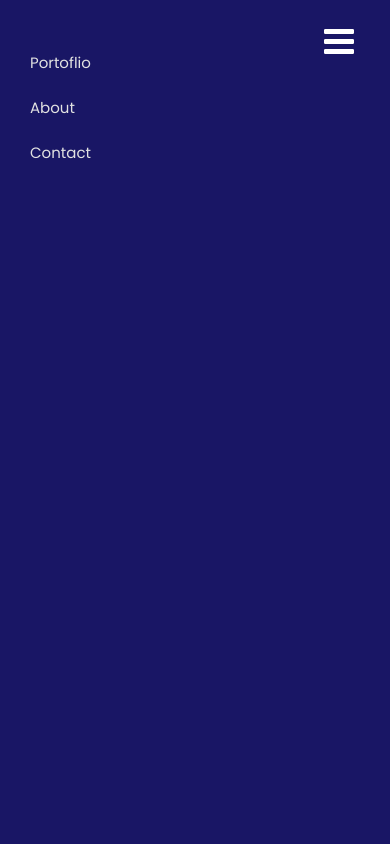
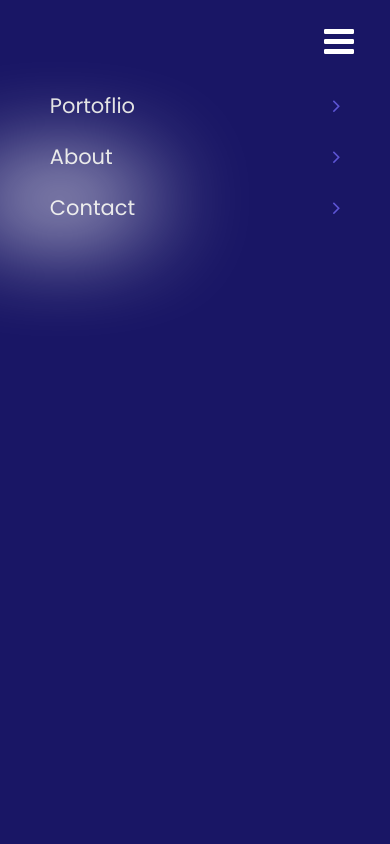
Before and after one commit to joel-kalema/Portfolio, a website: page index.html in a window 390 px wide. Both pictures are taken after a click on the button 339 px from the left and 41 px from the top of the page. Shown: the top 844 px of the page. Drawn offline with Linux system fonts and the light colour scheme; a web font is replaced by a local one.

Commit message:
Aded the nav-menu

```diff
--- a/index.html
+++ b/index.html
@@ -39,15 +39,29 @@
         <a href="#">JK</a>
         <nav>
           <button type="button" class="button">
-            <i class="fa fa-solid fa-bars"></i>
+            <i class="fa fa-solid fa-bars toggle"></i>
           </button>
           <div class="nav-links">
+            <span class="cercle-nav1"></span>
+            <span class="cercle-nav2"></span>
             <ul>
-              <li><a href="#">Portoflio</a></li>
-              <li><a href="#">About</a></li>
-              <li><a href="#">Contact</a></li>
               <li>
-                <a href="#contact"><i class="fa fa-envelope"></i></a>
+                <a href="#"
+                  >Portoflio<i class="fa fa-angle-right" aria-hidden="true"></i
+                ></a>
+              </li>
+              <li>
+                <a href="#"
+                  >About<i class="fa fa-angle-right" aria-hidden="true"></i
+                ></a>
+              </li>
+              <li>
+                <a href="#"
+                  >Contact<i class="fa fa-angle-right" aria-hidden="true"></i
+                ></a>
+              </li>
+              <li>
+                <a href="#contact"><i class="fa fa-envelope envelope"></i></a>
               </li>
             </ul>
           </div>
--- a/style.css
+++ b/style.css
@@ -30,6 +30,14 @@ i:hover {
   -moz-transition: 0.5s;
   -ms-transition: 0.5s;
   -o-transition: 0.5s;
+}
+
+.toggle {
+  color: #fff;
+}
+
+.toggle:hover {
+  color: #fff;
 }
 
 a {
@@ -133,6 +141,7 @@ nav {
 }
 
 .nav-active {
+  overflow: hidden;
   display: block;
   position: absolute;
   left: 0;
@@ -143,12 +152,39 @@ nav {
   padding: 30px;
 }
 
-.nav-active ul li a {
-  font-size: 15px;
+.nav-active ul {
+  width: 88%;
+  margin: 60px auto;
 }
 
-.nav-active ul li a i{
+.nav-active .envelope {
   display: none;
+}
+
+.nav-active i {
+  color: #5d55d4;
+}
+
+.nav-active ul li a {
+  font-size: 21px;
+  display: flex;
+  justify-content: space-between;
+  align-items: center;
+}
+
+.nav-active .cercle-nav1{
+  position: absolute;
+  top: 20vh;
+  left: -40px;
+  background-color: #fff;
+  width: 200px;
+  height: 60px;
+  filter: blur(50px);
+  border-radius: 50%;
+  -webkit-border-radius: 50%;
+  -moz-border-radius: 50%;
+  -ms-border-radius: 50%;
+  -o-border-radius: 50%;
 }
 
 nav button {
```
